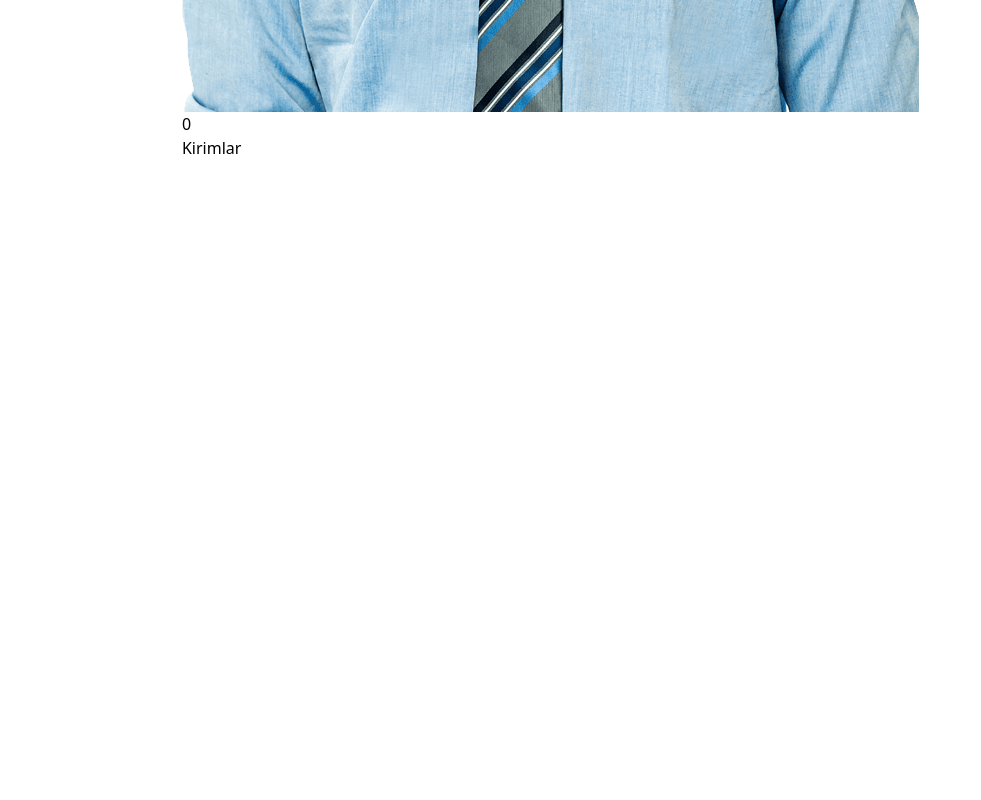
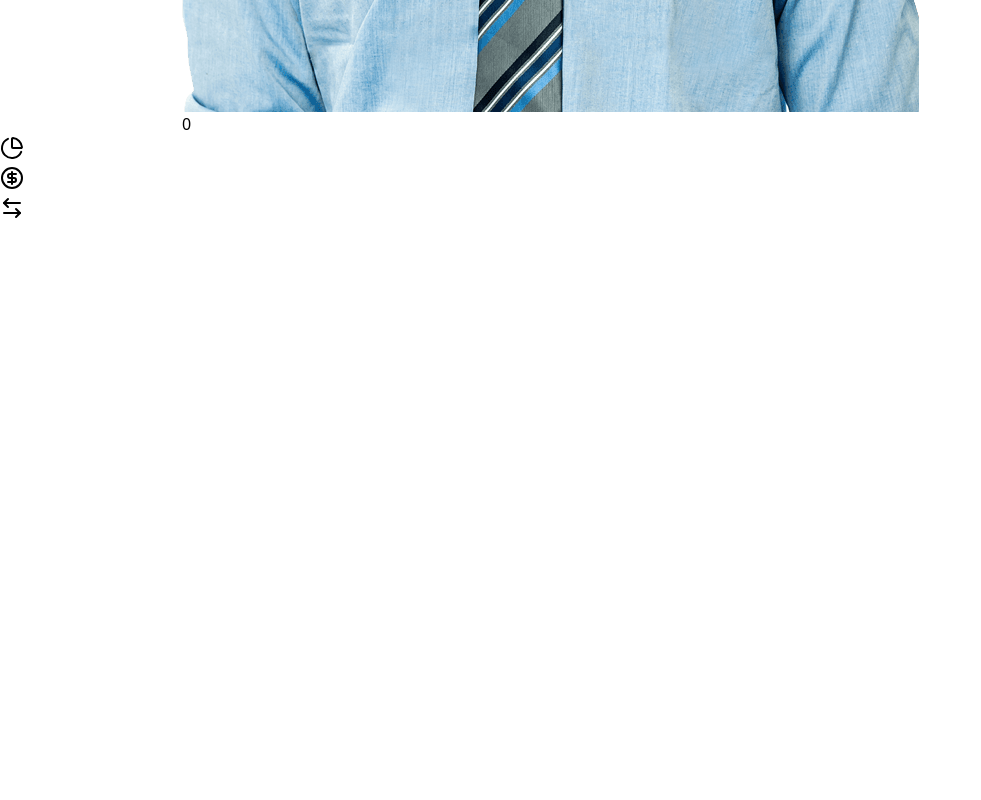
Before and after one commit to shokhsanam18/Asaxiy-transactions, a React (Vite) app: page / in a window 1280 px wide. Shown: the part 780-1580 px from the top of the page, without its empty margins (0-981 px from the left). After the commit the page ends 1006 px from the top, so only its background shows below. Built offline with nearby package versions, Linux system fonts and the light colour scheme.

Commit message:
checking

```diff
--- a/src/components/analytics.jsx
+++ b/src/components/analytics.jsx
@@ -138,7 +138,7 @@ function Analytics() {
       </p>
 
       <div className="w-full flex flex-col md:flex-row justify-between gap-2">
-        <div className="w-full sm:w-full md:w-[45%] bg-white shadow-lg p-4 rounded-lg">
+        {/* <div className="w-full sm:w-full md:w-[45%] bg-white shadow-lg p-4 rounded-lg">
           <h2 className="text-xl sm:text-2xl mb-4">Kirimlar</h2>
           <div className="flex gap-5 md:flex-row">
             <div className="w-1/2 mb-4 md:mb-0">
@@ -170,7 +170,7 @@ function Analytics() {
               )}
             </div>
           </div>
-        </div>
+        </div> */}
       </div>
     </div>
   );
--- a/src/components/miniSidebar.jsx
+++ b/src/components/miniSidebar.jsx
@@ -7,7 +7,7 @@ import { Link } from "react-router-dom";
 const MiniSidebar = () => {
   return (
     <div className="bg-blue-600 w-full fixed left-0 bottom-0 rounded-t-2xl h-14 lg:hidden flex justify-center items-center">
-      <ul className="list-none no-underline flex justify-evenly gap-12 items-center w-full">
+      <ul className="list-none no-underline flex justify-evenly gap-4 items-center w-full">
         <li className="bg-white rounded-full w-10 h-10 flex justify-center items-center">
           <Link to="/tahlil">
             <button className="font-bold  text-blue-500 flex justify-center">
```
